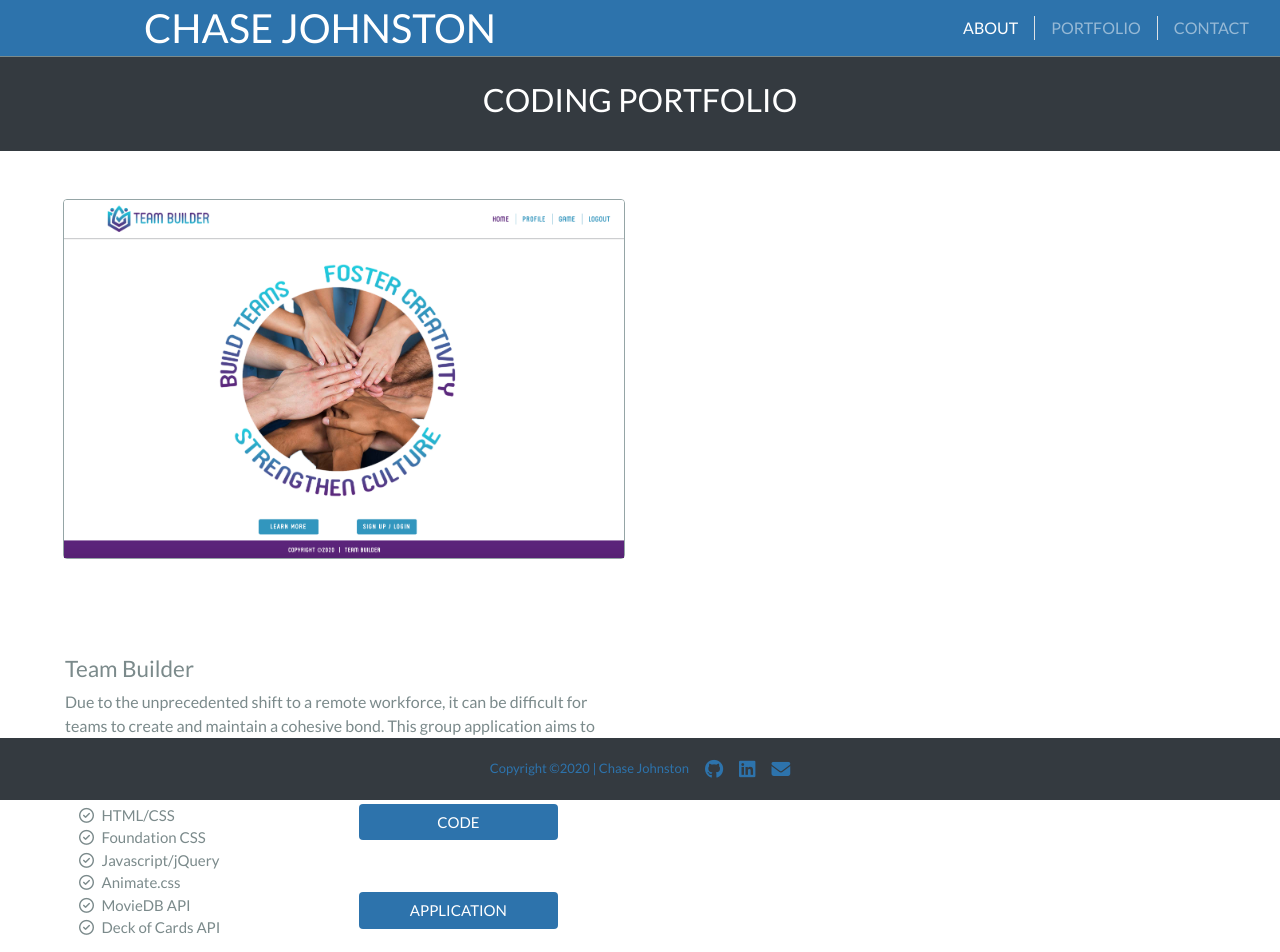
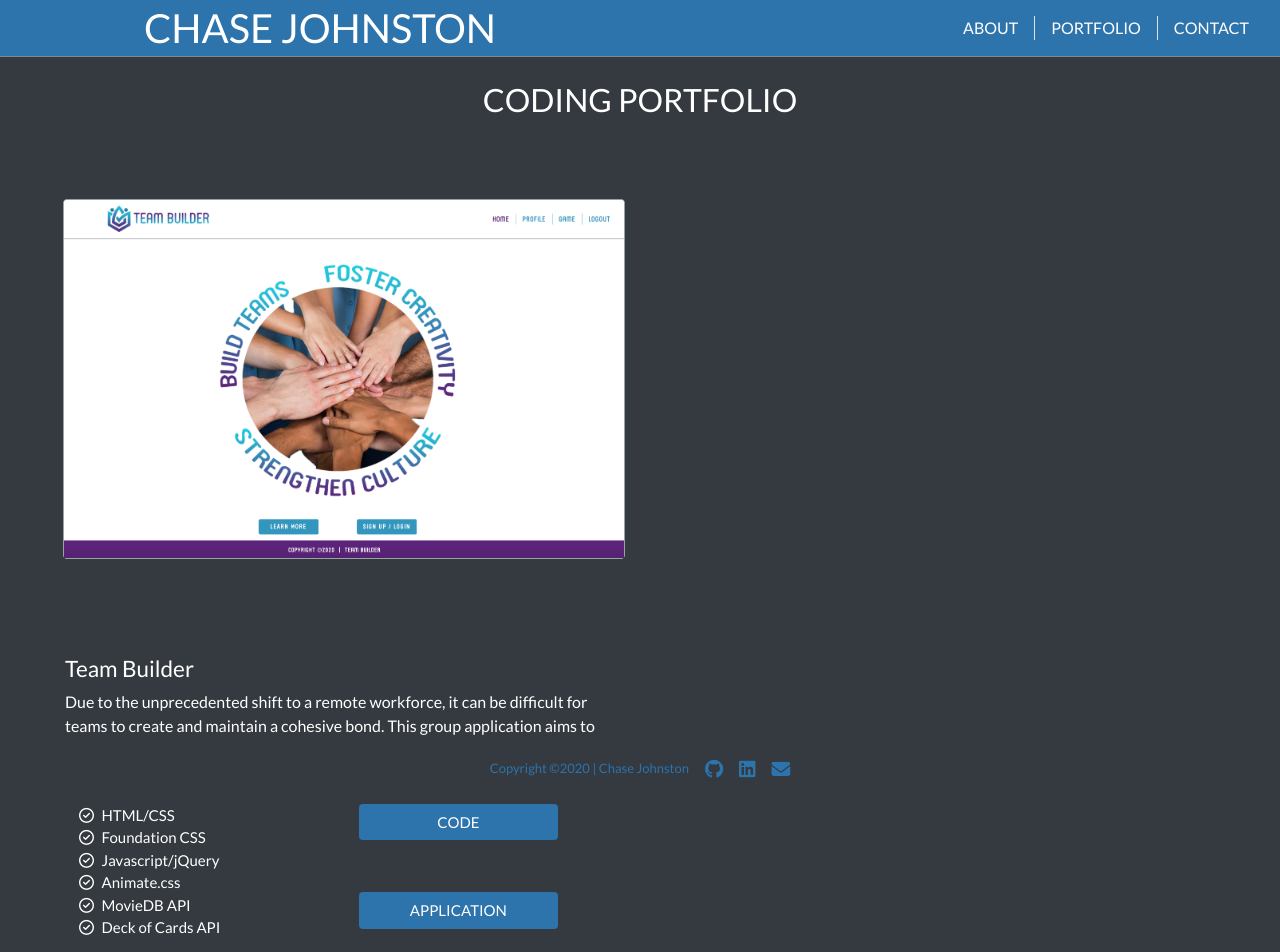
Before and after one commit to johnstoc13/react-portfolio, a React (Create React App) app: page /portfolio in a window 1280 px wide. Shown: the top 952 px of the page. Built offline with nearby package versions, Linux system fonts and the light colour scheme.

Commit message:
style changes

```diff
--- a/src/components/ContactMe/style.css
+++ b/src/components/ContactMe/style.css
@@ -5,3 +5,7 @@
 .orange {
     color: #faa161!important;
 }
+
+body {
+    background-color: #343a40;
+}
--- a/src/components/Nav/index.js
+++ b/src/components/Nav/index.js
@@ -12,15 +12,14 @@ function Nav() {
                 <div className="col-md-6 my-md-2">
                     <ul className="navbar-nav flex-row justify-content-md-end justify-content-center">
                         <li className="nav-item">
-                            <a className="nav-link text-white px-2 mx-2" href="/">ABOUT <span
-                                className="sr-only">(current)</span></a>
+                            <a className="nav-link text-white px-2 mx-2" href="/">ABOUT</a>
                         </li>
                         <li className="nav-item">
-                            <a className="nav-link text-white-50 px-3 py-0 mt-2 border-left border-right"
+                            <a className="nav-link text-white px-3 py-0 mt-2 border-left border-right"
                                 href="/portfolio">PORTFOLIO</a>
                         </li>
                         <li className="nav-item">
-                            <a className="nav-link text-white-50 px-2 mx-2" href="/contact">CONTACT</a>
+                            <a className="nav-link text-white px-2 mx-2" href="/contact">CONTACT</a>
                         </li>
                     </ul>
                 </div>
--- a/src/components/Project/index.js
+++ b/src/components/Project/index.js
@@ -11,13 +11,13 @@ function Project(props) {
             </div>
             <div className="col-lg-6 py-lg-5 py-3 px-3">
                 <div className="row px-3">
-                    <h4 className="text-dark text-center">{props.portfolioData.name}</h4>
-                    <p className="text-dark">{props.portfolioData.description}</p>
+                    <h4 className="text-white text-center">{props.portfolioData.name}</h4>
+                    <p className="text-white">{props.portfolioData.description}</p>
                 </div>
                 <div className="row">
                     <div className="col-6">
-                        <h6 className="text-dark">TECH USED:</h6>
-                        <ul className="fa-ul text-dark">
+                        <h6 className="text-white">TECH USED:</h6>
+                        <ul className="fa-ul text-white">
                             <li><span className="fa-li"><i className="far fa-check-circle"></i></span>HTML/CSS</li>
                             <li><span className="fa-li"><i className="far fa-check-circle"></i></span>Foundation CSS</li>
                             <li><span className="fa-li"><i className="far fa-check-circle"></i></span>Javascript/jQuery</li>
--- a/src/components/Skills/index.js
+++ b/src/components/Skills/index.js
@@ -4,7 +4,7 @@ import "./style.css";
 function Skills() {
 
     return (
-        <div className="row pt-3">
+        <div className="row pt-3 bg-white">
             <div className="col-sm-12 col-md-6 col-lg-4 d-flex flex-column align-items-center">
                 <i className="fas fa-laptop-code fa-3x blue pb-2"></i>
                 <h3 className="blue text-center pb-2">TECHNICAL SKILLS</h3>
```
